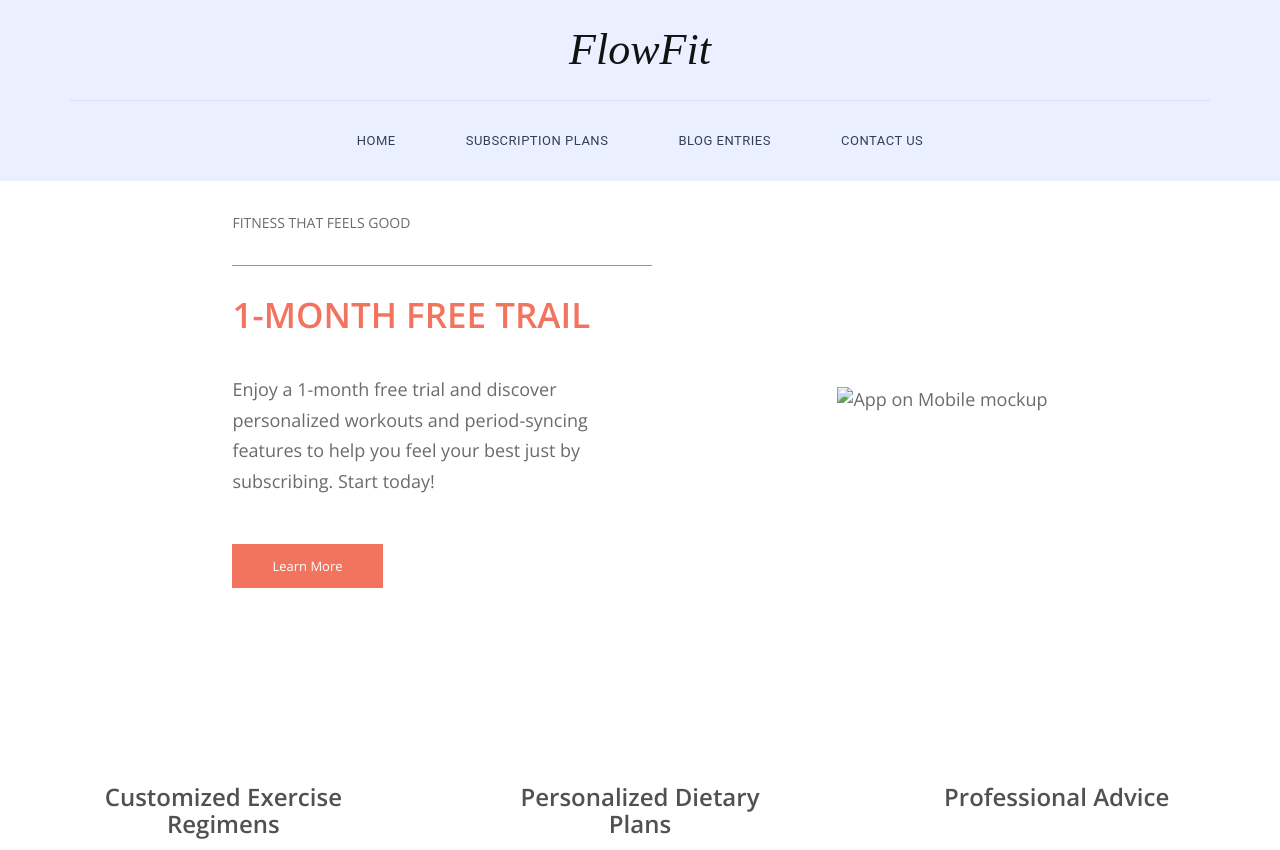
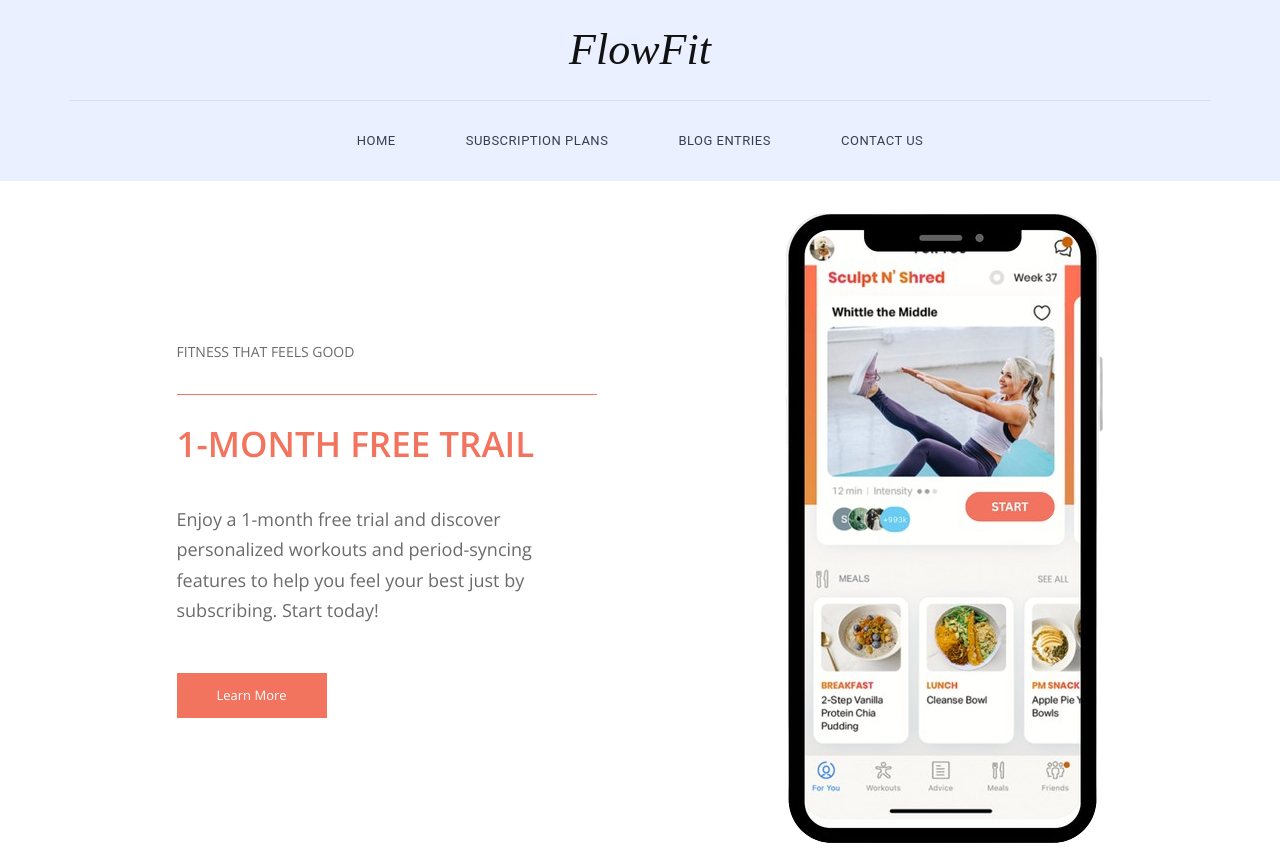
Before and after one commit to Uyn3unicorn/FlowFit_Mark452, a plain HTML site: page landing.html in a window 1280 px wide. Shown: the top 850 px of the page. Drawn offline with nearby package versions, Linux system fonts and the light colour scheme; a script that the page names is missing.

Commit message:
Update landing.html

```diff
--- a/landing.html
+++ b/landing.html
@@ -50,7 +50,7 @@ https://templatemo.com/tm-534-parallo
       <!--/.container-->
     </div>
 
-    <div class="parallax-window" data-parallax="scroll" data-image-src="img/land4.jpg">
+    <div class="parallax-window" data-parallax="scroll" data-image-src="img1/land4.jpg">
       <div class="container-fluid">
 
 
@@ -66,7 +66,7 @@ https://templatemo.com/tm-534-parallo
               <a href="#tmFeatures" class="btn btn-primary">Learn More</a>
             </div>
             <div class="tm-home-right">
-              <img src="img/mobile-screen.png" alt="App on Mobile mockup" />
+              <img src="img1/mobile-screen.png" alt="App on Mobile mockup" />
             </div>
           </div>
         </section>
@@ -135,7 +135,7 @@ https://templatemo.com/tm-534-parallo
                 </form>
             </div>
             <div class="col-lg-6 tm-contact-col-right">
-              <img src="img/img_1_square.jpg" alt="Contact Image" class="tm-contact-image">
+              <img src="img1/img_1_square.jpg" alt="Contact Image" class="tm-contact-image">
           </div>
 
         </section>
```
